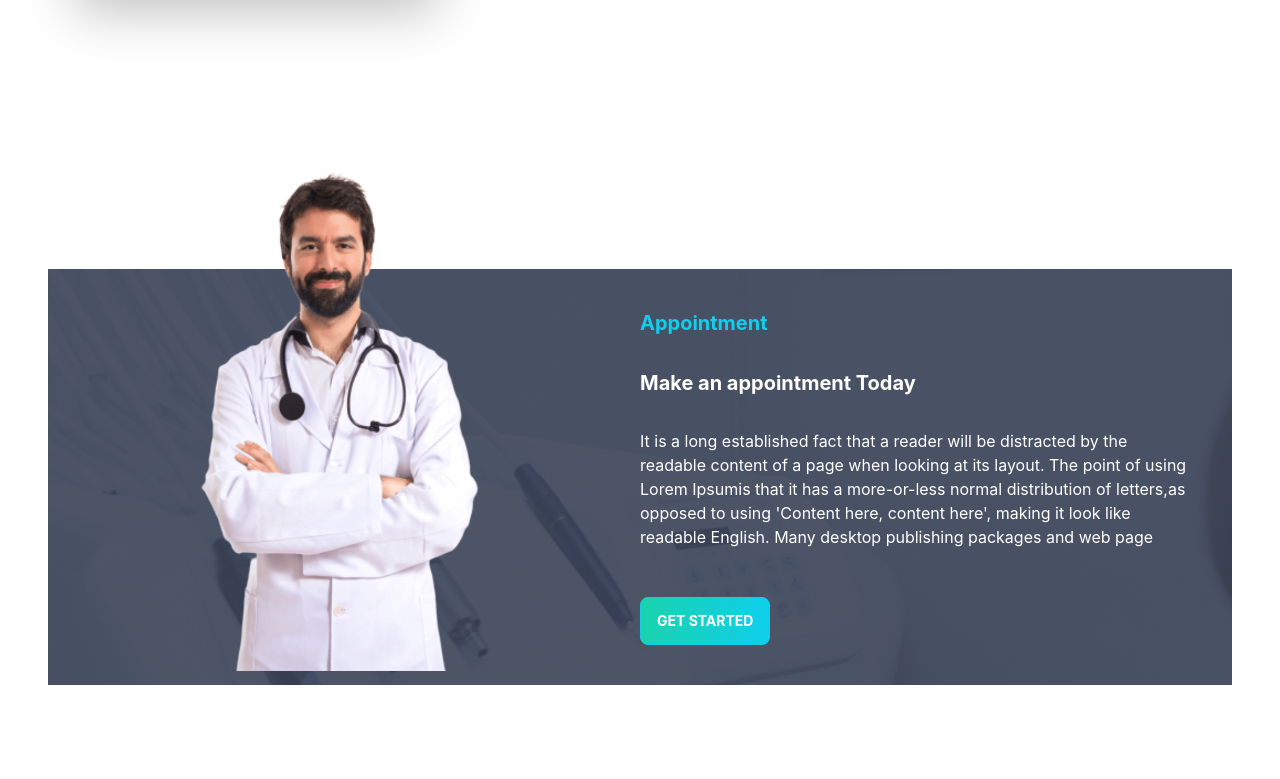
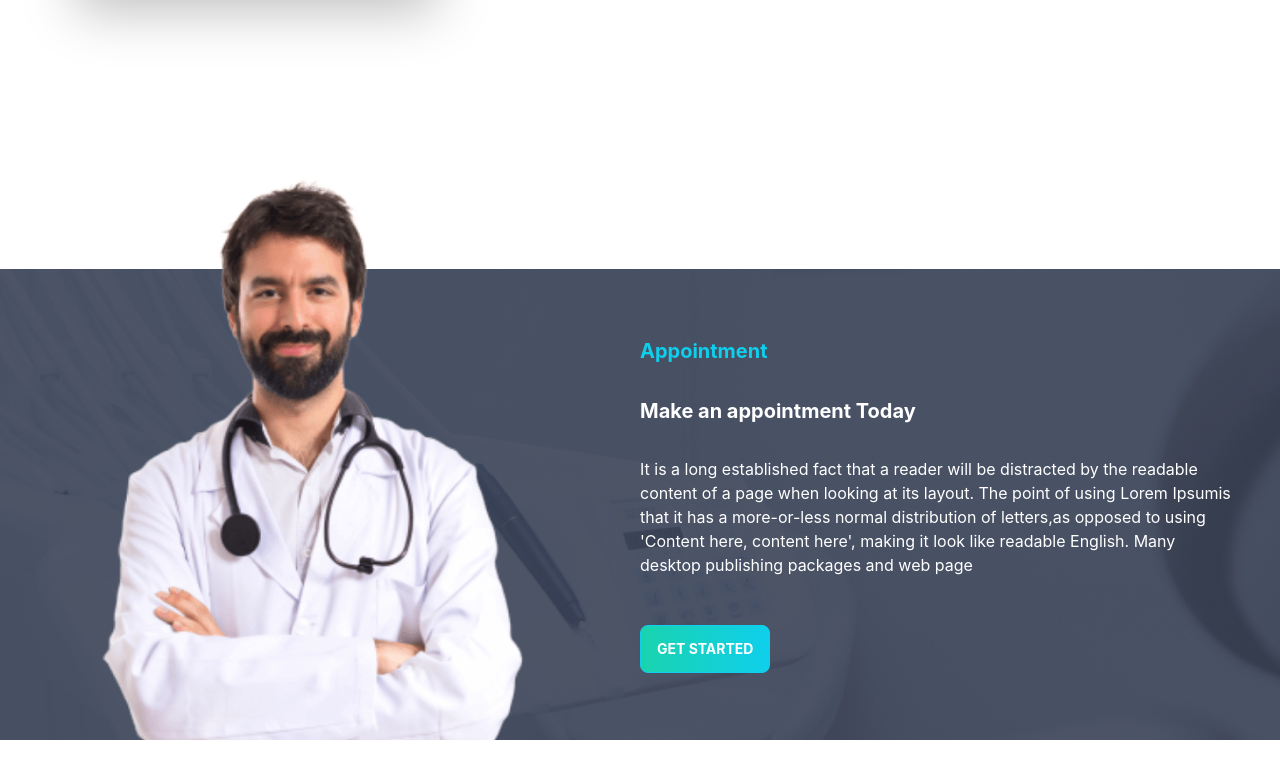
Before and after one commit to Shahriyar-Hosen/doctors-portal-client, a React (Create React App) app: page /home in a window 1280 px wide. Shown: the part 2286-3065 px from the top of the page. Built offline with nearby package versions, Linux system fonts and the light colour scheme.

Commit message:
appointment

```diff
--- a/src/Pages/Home/Home.js
+++ b/src/Pages/Home/Home.js
@@ -6,10 +6,12 @@ import Services from "./Services/Services";
 
 const Home = () => {
   return (
-    <div className=" px-12">
-      <Banner />
-      <Info />
-      <Services />
+    <div>
+      <section className=" px-12">
+        <Banner />
+        <Info />
+        <Services />
+      </section>
       <MakeAppointment />
     </div>
   );
--- a/src/Pages/Home/MakeAppointment/MakeAppointment.js
+++ b/src/Pages/Home/MakeAppointment/MakeAppointment.js
@@ -1,5 +1,5 @@
 import React from "react";
-import doctor from "../../../assets/images/doctor.png";
+import doctor from "../../../assets/images/doctor-small.png";
 import appointment from "../../../assets/images/appointment.png";
 import PrimaryButton from "../../Shared/Button/PrimaryButton";
 
@@ -10,7 +10,7 @@ const MakeAppointment = () => {
       className="flex justify-center items-center my-28"
     >
       <div className="lg:flex-1">
-        <img className="mt-[-165px] hidden lg:block" src={doctor} alt="" />
+        <img className="mt-[-100px] hidden lg:block" src={doctor} alt="" />
       </div>
       <div className="p-10 lg:flex-1">
         <h1 className="text-primary font-bold text-xl">Appointment</h1>
```
